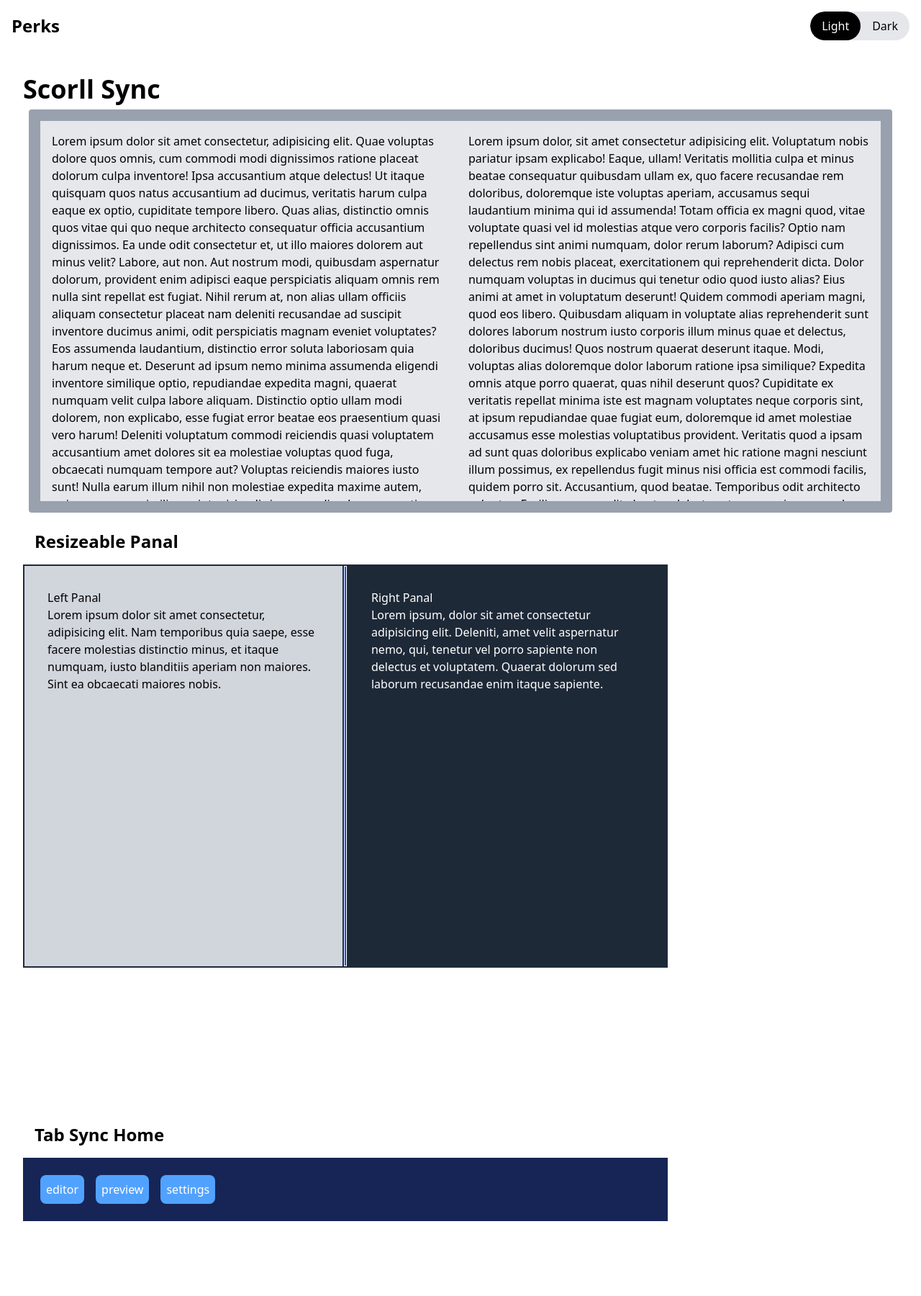
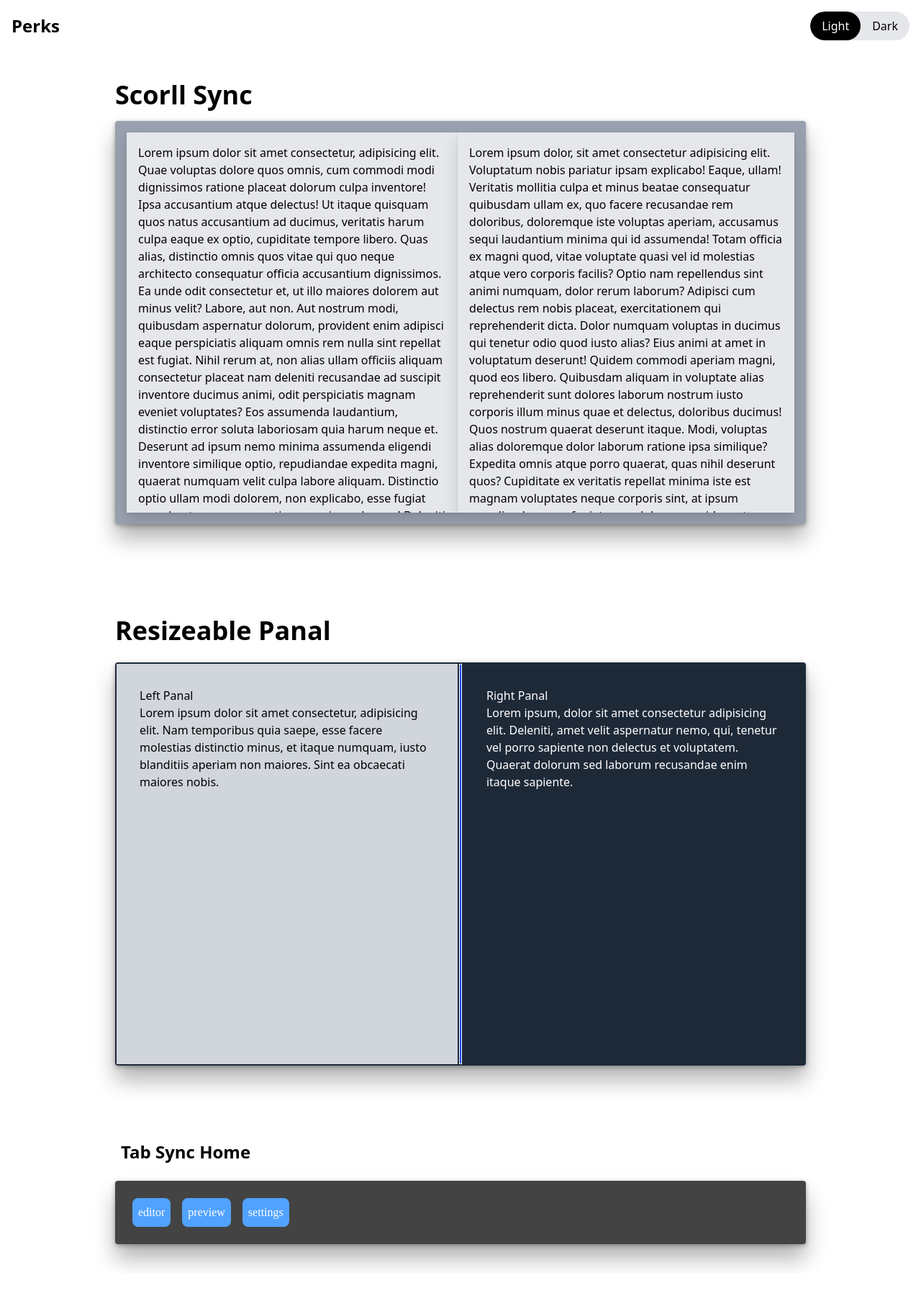
Before and after one commit to omkardalu/perks, a Next.js app: page /perks in a window 1280 px wide. Shown: the top 1800 px of the page at 72% size. After the commit the page ends 1768 px from the top, so only its background shows below. Built offline with nearby package versions, Linux system fonts and the light colour scheme.

Commit message:
add settings in tabsync/codeeditor

```diff
--- a/app/perks/page.jsx
+++ b/app/perks/page.jsx
@@ -7,7 +7,7 @@ const Perks = () => {
   return (
     <div className=" dark:bg-black dark:text-white p-4 min-h-[92vh]">
       <section className="p-4 flex felx-col items-center justify-center min-h-full">
-        <div>
+        <div className="flex flex-col gap-20 ml-30 mr-30 items-left">
           <ScrollSync/>
           <ResizeablePanal />
           <Link href="/perks/tabsync">
--- a/components/ui/Resizeable/ResizeablePanal.jsx
+++ b/components/ui/Resizeable/ResizeablePanal.jsx
@@ -51,21 +51,24 @@ const ResizeablePanal = () => {
   };
 
   return (
-    <div>
-      <h1 className="text-2xl font-bold p-4">Resizeable Panal</h1>
+    <div className="mt-8" >
+      <h1 className="font-black text-4xl p-2">Resizeable Panal</h1>
+      <section className="rounded m-2 mt-4 overflow-hidden shadow-[0_2px_6px_rgba(0,0,0,0.3),0_20px_30px_rgba(0,0,0,0.3)]">
+
       <div
         onMouseUp={handleMouseUp}
-        className="flex items-center w-[70vw] h-[70vh] justify-center bg-gray-800 relative text-white border-2 border-gray-800"
-      >
+        className="flex items-center h-[70vh] justify-center bg-gray-800 relative text-white border-2 border-gray-800"
+        >
         <LeftPanal reference={leftContainerRef} />
         <div
           onMouseDown={handleMouseDown}
           className="w-2 relative h-full bg-gray-800"
-        >
+          >
           <div className="w-1 absolute top-0 left-[50%] translate-x-[-50%] bottom-0 border bg-blue-700 hover:w-2 cursor-e-resize "></div>
         </div>
         <RightPanal reference={rightContainerRef} />
       </div>
+          </section>
     </div>
   );
 };
--- a/components/ui/scrollSync/ScrollSync.jsx
+++ b/components/ui/scrollSync/ScrollSync.jsx
@@ -5,9 +5,9 @@ import TabTwo from "./TabTwo.jsx";
 const ScrollSync = () => {
   const [currentScrollTop, setcurrentScrollTop] = useState();
 
-  return (<div>
-    <h1 className="font-black text-4xl">Scorll Sync</h1>
-    <section className="bg-gray-400 flex  p-4 h-[70vh] rounded m-2">
+  return (<div className="">
+    <h1 className="font-black text-4xl p-2">Scorll Sync</h1>
+    <section className="bg-gray-400 flex dark:text-black p-4 h-[70vh]  rounded m-2 shadow-[0_2px_6px_rgba(0,0,0,0.3),0_20px_30px_rgba(0,0,0,0.3)]">
       <TabOne currentScrollTop={currentScrollTop} setcurrentScrollTop={setcurrentScrollTop}/>
       <TabTwo currentScrollTop={currentScrollTop} setcurrentScrollTop={setcurrentScrollTop}/>
     </section>
--- a/components/ui/scrollSync/TabOne.jsx
+++ b/components/ui/scrollSync/TabOne.jsx
@@ -15,7 +15,7 @@ const TabOne = ({ currentScrollTop, setcurrentScrollTop }) => {
 
   return (
     <div
-      className="p-4 overflow-y-scroll bg-gray-200"
+      className="p-4 overflow-y-scroll bg-gray-200 shadow-[0_2px_6px_rgba(0,0,0,0.08),0_10px_20px_rgba(0,0,0,0.12)]"
       ref={containerRef}
       onScroll={handleScroll}
     >
--- a/components/ui/scrollSync/TabTwo.jsx
+++ b/components/ui/scrollSync/TabTwo.jsx
@@ -15,7 +15,7 @@ const TabTwo = ({ currentScrollTop, setcurrentScrollTop }) => {
 
   return (
     <div
-      className="p-4 overflow-y-scroll bg-gray-200"
+      className="p-4 overflow-y-scroll bg-gray-200 shadow-[0_2px_6px_rgba(0,0,0,0.08),0_10px_20px_rgba(0,0,0,0.12)]"
       ref={containerRef}
       onScroll={handleScroll}
     >
--- a/components/ui/tabSync/home/Settings.jsx
+++ b/components/ui/tabSync/home/Settings.jsx
@@ -1,11 +1,54 @@
-const Settings = () => {
+"use client";
+import { useRouter } from "next/navigation";
+import { useEffect, useRef } from "react";
+
+const Settings = ({settings, setSettings}) => {
+
+  const colorRef = useRef();
+  const bgcolorRef = useRef();
+  const fontRef = useRef();
+  const router = useRouter();
+  useEffect(() => {
+    colorRef.current.value=settings.color;
+    bgcolorRef.current.value=settings.color;
+    fontRef.current.value=settings.font;
+  },[settings])
+  const handleSubmit = (e) => {
+    e.preventDefault();
+    const data = new FormData(e.target);
+    setSettings(Object.fromEntries(data));
+    router.replace("tabsync?tab=editor")
+  };
+
   return (
     <div>
-    <h1 className="font-bold">settings</h1>
+      <h1 className="text-2xl px-4">Settings</h1>
       <div className="flex flex-col justify-center">
+        <form  className="flex flex-col gap-2 my-2 p-4" onSubmit={handleSubmit}>
+          <div>
+            <label htmlFor="font">Font:</label>
+            <select ref={fontRef} id="font" name="font" className="bg-black">
+              <option value="sans-serif">sans serif</option>
+              <option value="Times New Roman">Times New Roman</option>
+              <option value="cursive">cursive</option>
+              <option value="Arial">Arial</option>
+            </select>
+          </div>
+          <div>
+            <label htmlFor="color">color:</label>
+            <input ref={colorRef} id="color"name="color" type="color" />
+          </div>
+          <div>
+            <label htmlFor="bgcolor">background color:</label>
+            <input ref={bgcolorRef} id="bgcolor"name="bgcolor" type="color" />
+          </div>
+          <div>
+            <button className="bg-blue-500 px-3 py-2 m-2 rounded " type="submit">Save</button>
+          </div>
+        </form>
       </div>
-    </div>
-  )
-}
+      </div>
+  );
+};
 
 export default Settings;
--- a/components/ui/tabSync/home/TabSyncHome.jsx
+++ b/components/ui/tabSync/home/TabSyncHome.jsx
@@ -4,20 +4,27 @@ import Editor from "./Editor.jsx";
 import Preview from "./Preview.jsx";
 import Settings from "./Settings.jsx";
 import { useSearchParams } from "next/navigation.js";
+import { useEffect, useRef, useState } from "react";
 
 const TabSyncHome = () => {
   const currentTab = useSearchParams().get("tab");
-
+  const [settings, setSettings] = useState({font:"sans serif",color:"#ffffff", bgcolor:"#000000bc"});
+  const containerRef = useRef();
+  useEffect(()=>{
+    containerRef.current.style.fontFamily = settings.font;
+    containerRef.current.style.color = settings.color;
+    containerRef.current.style.backgroundColor = settings.bgcolor;
+  },[settings]);
   return (
-    <section className="w-[70vw] my-50">
+    <section className="w-full">
       <h1 className="text-2xl font-bold p-4">Tab Sync Home</h1>
 
-      <div className="text-white bg-blue-950 p-4">
+      <div ref={containerRef} className={`text-white p-4 rounded m-2 shadow-[0_2px_6px_rgba(0,0,0,0.3),0_20px_30px_rgba(0,0,0,0.3)]`}>
         <Header/>
         <main>
           {currentTab === "editor" && <Editor />}
           {currentTab === "preview" && <Preview />}
-          {currentTab === "settings" && <Settings />}
+          {currentTab === "settings" && <Settings setSettings={setSettings} settings={settings} />}
         </main>
       </div>
 
```
